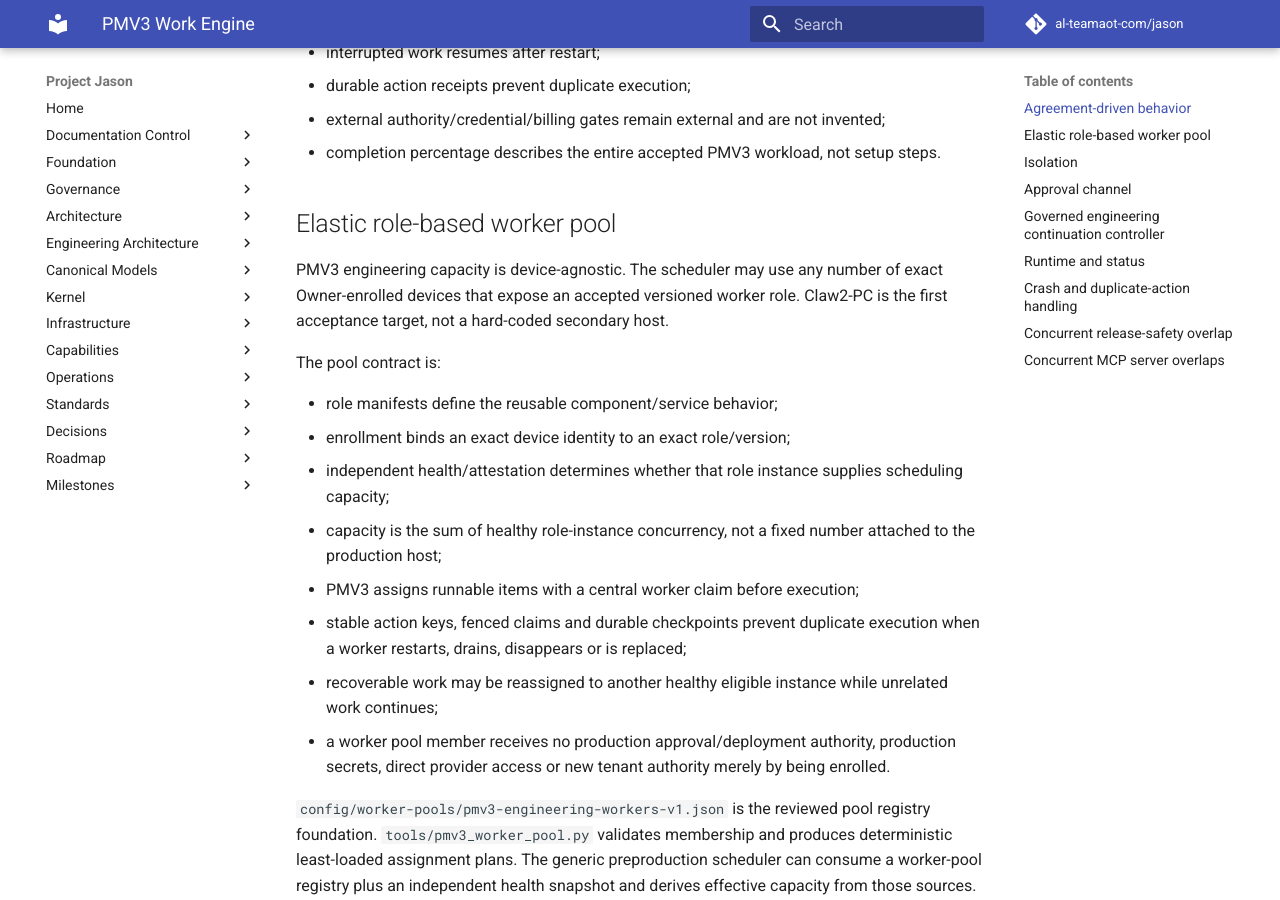
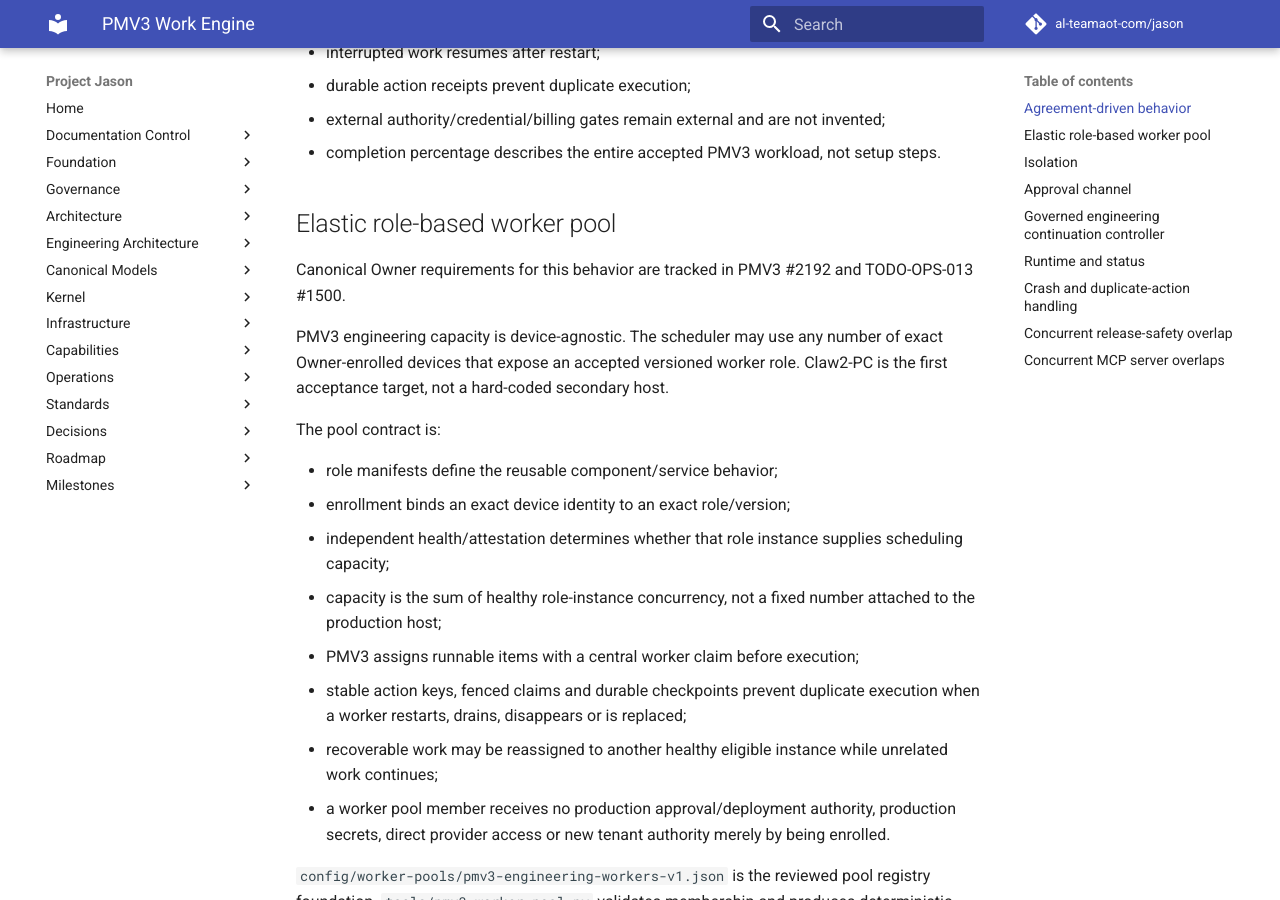
Before and after one commit to al-teamaot-com/jason, an MkDocs documentation site: the page built from docs/engineering/PMV3-Work-Engine.md, in a window 1280 px wide and 900 px high, scrolled down 567 px. Built offline with MkDocs 1.6.1 and Material for MkDocs 9.7.7, drawn with Linux system fonts in a browser that asks for light colours; comment, search, counter and statistics services are not loaded.

Commit message:
PMV3 link elastic worker pool to canonical owner requirements

```diff
--- a/docs/engineering/PMV3-Work-Engine.md
+++ b/docs/engineering/PMV3-Work-Engine.md
@@ -22,6 +22,8 @@
 - completion percentage describes the entire accepted PMV3 workload, not setup steps.
 
 ## Elastic role-based worker pool
+
+Canonical Owner requirements for this behavior are tracked in PMV3 #2192 and TODO-OPS-013 #1500.
 
 PMV3 engineering capacity is device-agnostic. The scheduler may use any number
 of exact Owner-enrolled devices that expose an accepted versioned worker role.
```
